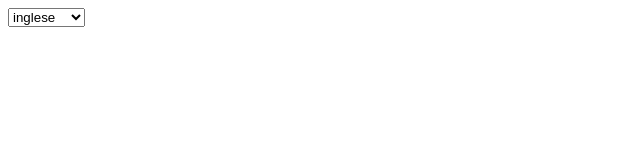
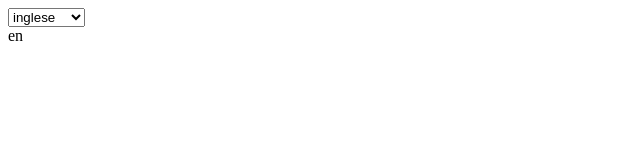
Before and after one commit to vrunafederico/Develhope-React, a React (Create React App) app: page / in a window 1280 px wide. Shown: the top 160 px of the page, without its empty margins (0-640 px from the left). Built offline with nearby package versions, Linux system fonts and the light colour scheme.

Commit message:
Context-2

```diff
--- a/src/App.js
+++ b/src/App.js
@@ -1,16 +1,17 @@
 import React from "react";
 import { LanguageContext } from "./LanguageContext";
+import { Language } from "./Language";
 
 export class App extends React.Component {
     state = {
         language: "en",
     };
 
-    handleLanguageChange = (e) =>{
+    handleLanguageChange = (e) => {
         this.setState({
-            language: e.target.value
-        })
-    }
+            language: e.target.value,
+        });
+    };
 
     render() {
         return (
@@ -22,7 +23,7 @@ export class App extends React.Component {
                     <option value="da">tedesco</option>
                 </select>
                 <LanguageContext.Provider value={this.state.language}>
-
+                    <Language />
                 </LanguageContext.Provider>
             </div>
         );
--- /dev/null
+++ b/src/Language.js
@@ -0,0 +1,14 @@
+import React from "react";
+import { LanguageContext } from "./LanguageContext";
+
+export class Language extends React.Component {
+    render() {
+        return (
+            <LanguageContext.Consumer>
+                {(language) => {
+                    return <div>{language}</div>;
+                }}
+            </LanguageContext.Consumer>
+        );
+    }
+}
```
